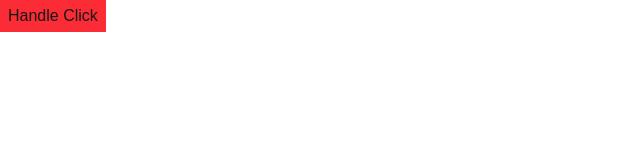
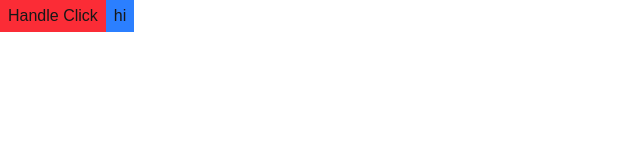
Before and after one commit to Zheero0/serverlessTest, a Next.js app: page / in a window 1280 px wide. Shown: the top 160 px of the page, without its empty margins (0-640 px from the left). Built offline with nearby package versions, Linux system fonts and the light colour scheme.

Commit message:
nav to checkout

```diff
--- a/app/page.js
+++ b/app/page.js
@@ -1,4 +1,7 @@
 "use client"
+import Link from "next/link";
+
+
 export default function Home() {
 
   const recipient = {
@@ -25,6 +28,9 @@ export default function Home() {
     <button onClick={handleMail}
     className="bg-red-500 px-2 py-1 "
     >Handle Click</button>
+
+    <Link href="/checkout" className="bg-blue-500 px-2 py-2">hi</Link>
+
     </div>
   );
 }
```
